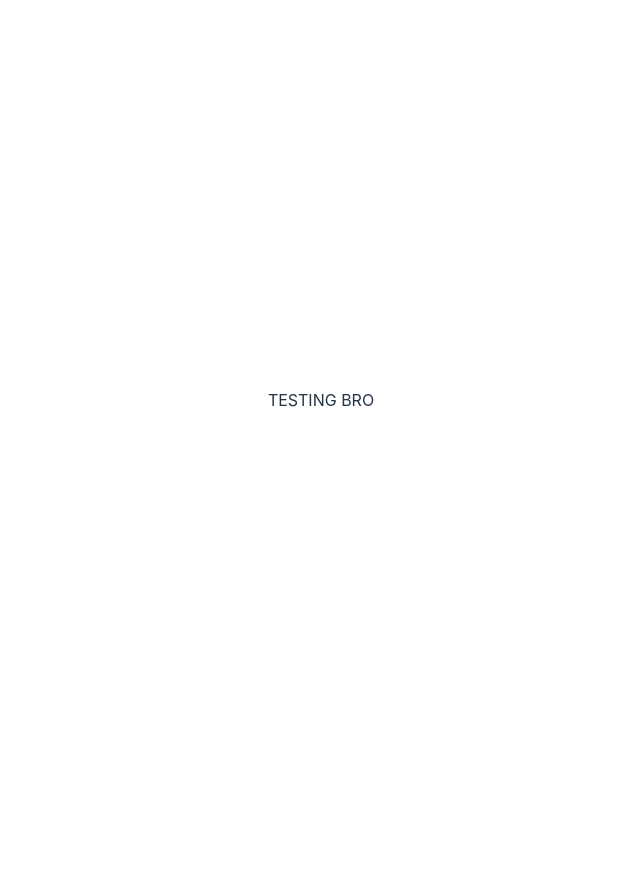
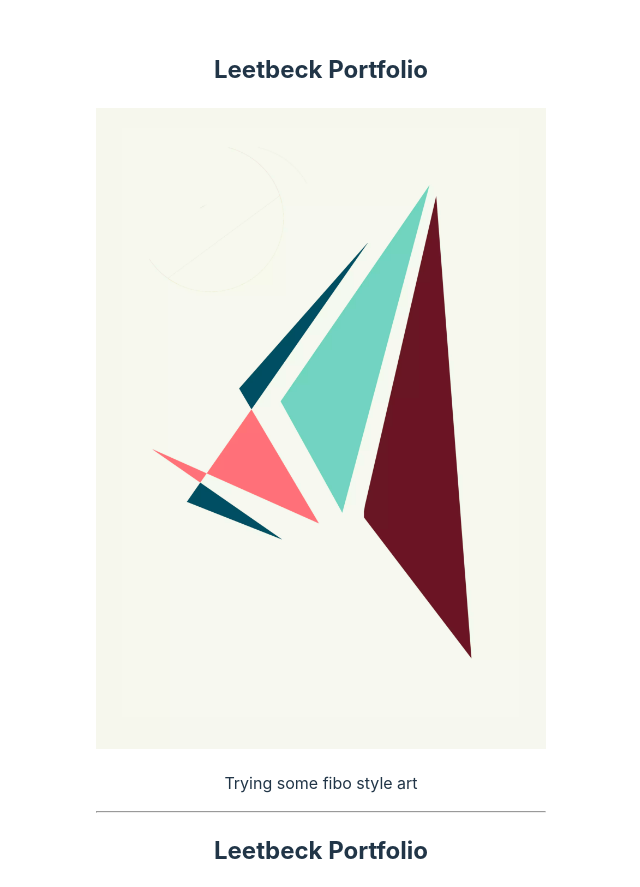
Before and after one commit to vAnNN47/leetbeck-blog, a React (Vite) app: page / in a window 1280 px wide. Shown: the top 887 px of the page, without its empty margins (319-959 px from the left). Before the commit the page ends 800 px from the top, so only its background shows below. Built offline with nearby package versions, Linux system fonts and the light colour scheme.

Commit message:
starting on the site

```diff
--- a/src/App.jsx
+++ b/src/App.jsx
@@ -1,11 +1,11 @@
 import './App.css'
-
+import { Portfolio } from './components/Portfolio'
 function App() {
 
   return (
     <>
       <div>
-        TESTING BRO
+        <Portfolio />
       </div>
     </>
   )
--- /dev/null
+++ b/src/components/Portfolio.jsx
@@ -0,0 +1,26 @@
+export const Portfolio = () => {
+    return (
+        <div>
+            <div>
+                <h2>Leetbeck Portfolio</h2>
+                <img
+                    src="/images/fibo.webp"
+                    alt="fibo art style"
+                    width="450"
+                />
+                <p>Trying some fibo style art</p>
+                <hr />
+            </div>
+            <div>
+                <h2>Leetbeck Portfolio</h2>
+                <img
+                    src="/images/t-shirt-style.webp"
+                    alt="fibo art style"
+                    width="450"
+                />
+                <p>Some t-shirt style idea</p>
+                <hr />
+            </div>
+        </div>
+    )
+}
```
Also changed, not shown: public/images/fibo.webp (added), public/images/t-shirt-style.webp (added), 5 other files (tests, documents, lock files or other folders).
